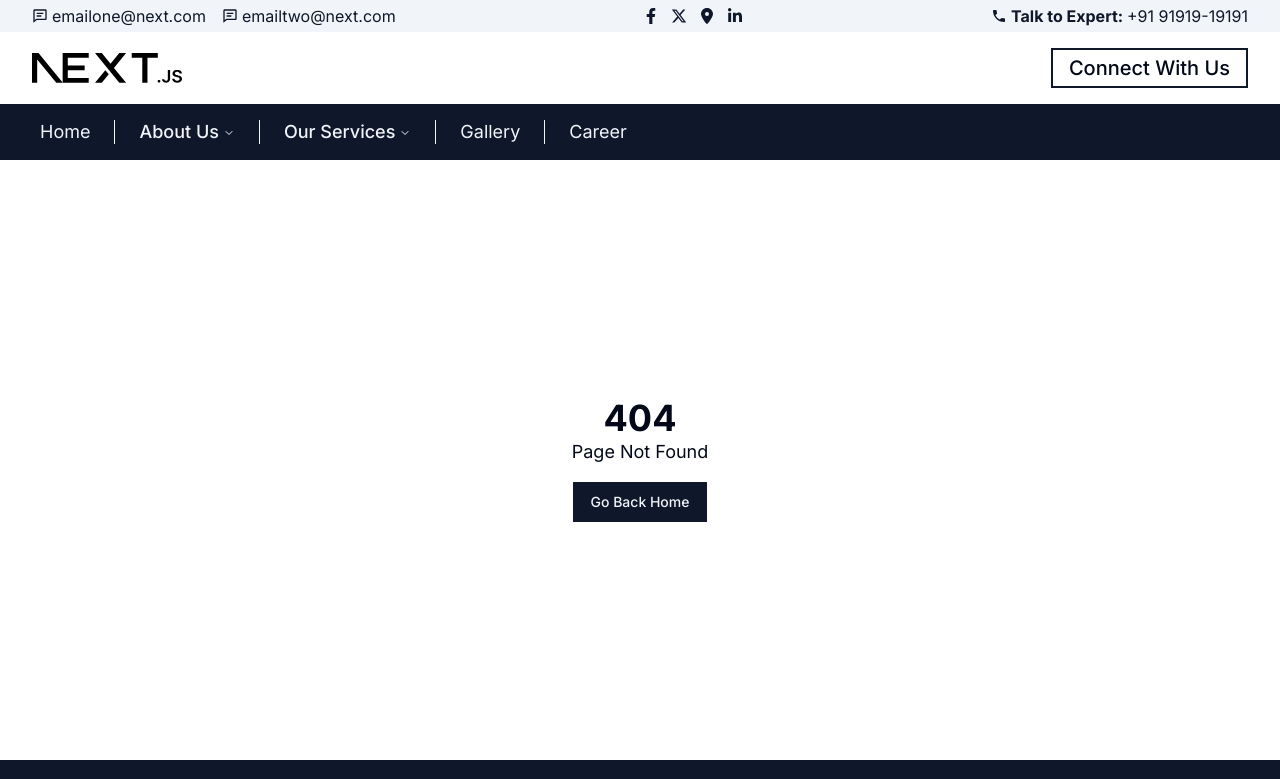
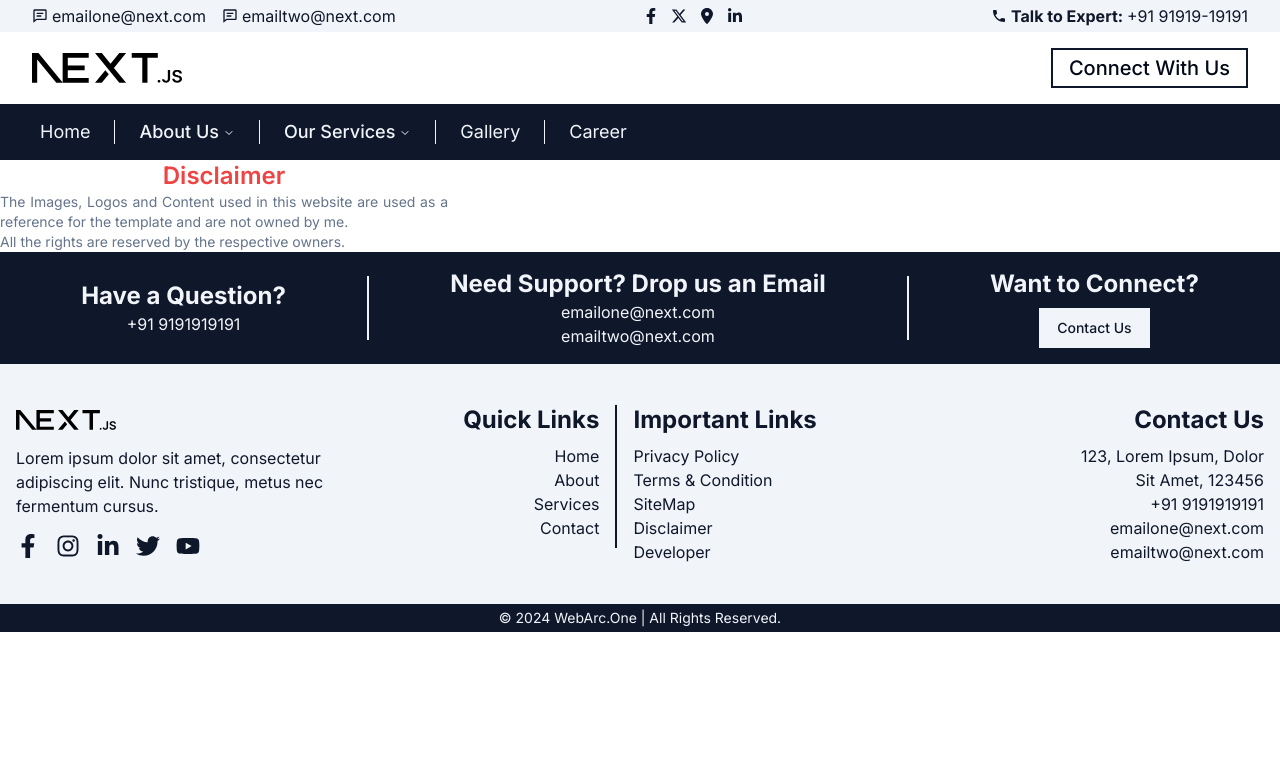
Before and after one commit to PrimeOnPeaSea/Website-Template-for-a-Company-, a Next.js app: page /disclaimer in a window 1280 px wide. Before the commit this address had no page. Shown: the top 779 px of the page. Built offline with nearby package versions, Linux system fonts and the light colour scheme.

Commit message:
Disclaimer Added to Footer Instead

```diff
--- /dev/null
+++ b/src/app/disclaimer/page.tsx
@@ -0,0 +1,19 @@
+import React from "react";
+
+const Disclaimer = () => {
+  return (
+    <div className="flex flex-col justify-center items-center max-w-md">
+      <h1 className="text-center text-destructive text-2xl font-semibold">
+        Disclaimer
+      </h1>
+      <p className="text-justify text-sm text-muted-foreground">
+        The Images, Logos and Content used in this website are used as a
+        reference for the template and are not owned by me.
+        <br />
+        All the rights are reserved by the respective owners.
+      </p>
+    </div>
+  );
+};
+
+export default Disclaimer;
--- a/src/app/page.tsx
+++ b/src/app/page.tsx
@@ -4,7 +4,6 @@ import SectionThree from "@/components/pages/home/section-three";
 import SectionFour from "@/components/pages/home/section-four";
 import Testimonials from "@/components/pages/home/testimonials";
 import Hero from "@/components/pages/home/hero";
-import Alert from "@/components/global/alert";
 
 export default function Home() {
   return (
@@ -17,7 +16,6 @@ export default function Home() {
       <SectionThree />
       <Testimonials />
       <SectionFour />
-      <Alert />
     </main>
   );
 }
--- a/src/components/global/footer/footer.tsx
+++ b/src/components/global/footer/footer.tsx
@@ -66,6 +66,9 @@ const Footer = () => {
                 <Link href="/sitemap">SiteMap</Link>
               </li>
               <li>
+                <Link href="/disclaimer">Disclaimer</Link>
+              </li>
+              <li>
                 <Link href="https://parthsingh.webarc.one/" target="_blank">
                   Developer
                 </Link>
```
